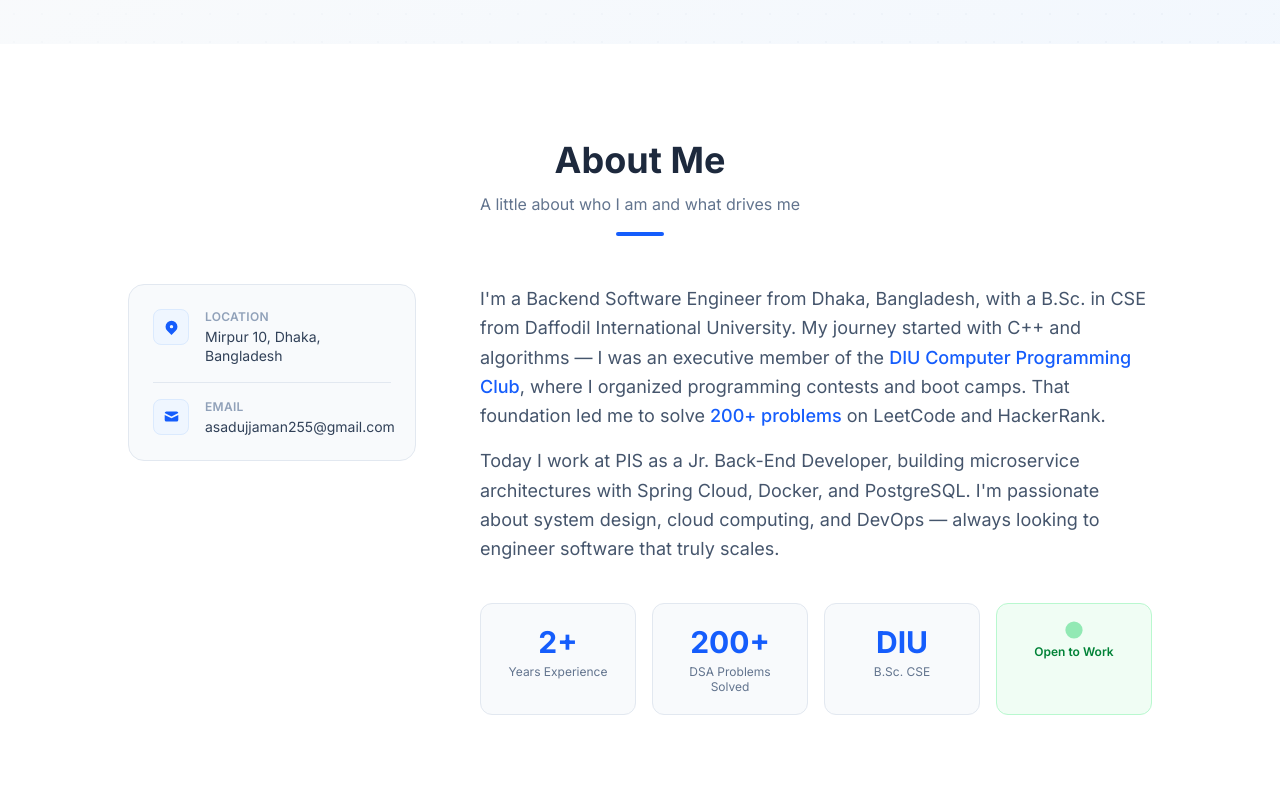
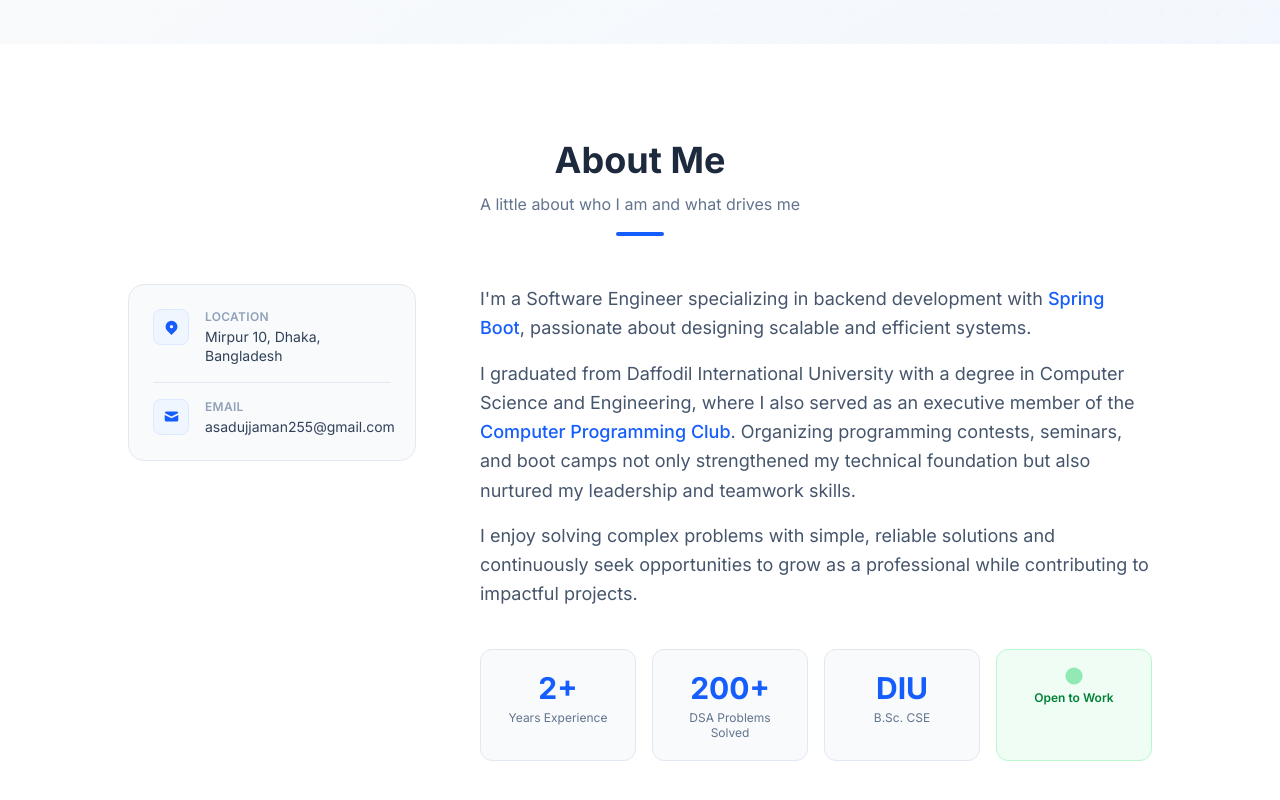
Before and after one commit to Asadujjaman47/asadujjaman47.github.io, a React (Vite) app: page / in a window 1280 px wide. Shown: the part 756-1556 px from the top of the page. Built offline with nearby package versions, Linux system fonts and the light colour scheme.

Commit message:
Update About bio with LinkedIn text — authentic three-paragraph layout

```diff
--- a/src/components/sections/About.jsx
+++ b/src/components/sections/About.jsx
@@ -50,20 +50,20 @@ export default function About() {
           <div className="flex-1">
             <FadeInSection delay={0.1}>
               <p className="text-slate-600 text-base sm:text-lg leading-relaxed mb-4">
-                I'm a Backend Software Engineer from Dhaka, Bangladesh, with a B.Sc. in CSE
-                from Daffodil International University. My journey started with C++ and algorithms
-                — I was an executive member of the{' '}
-                <span className="text-blue-600 font-medium">DIU Computer Programming Club</span>,
-                where I organized programming contests and boot camps. That foundation led me to
-                solve{' '}
-                <span className="text-blue-600 font-medium">200+ problems</span> on LeetCode
-                and HackerRank.
+                I'm a Software Engineer specializing in backend development with{' '}
+                <span className="text-blue-600 font-medium">Spring Boot</span>, passionate about
+                designing scalable and efficient systems.
+              </p>
+              <p className="text-slate-600 text-base sm:text-lg leading-relaxed mb-4">
+                I graduated from Daffodil International University with a degree in Computer Science
+                and Engineering, where I also served as an executive member of the{' '}
+                <span className="text-blue-600 font-medium">Computer Programming Club</span>.
+                Organizing programming contests, seminars, and boot camps not only strengthened my
+                technical foundation but also nurtured my leadership and teamwork skills.
               </p>
               <p className="text-slate-600 text-base sm:text-lg leading-relaxed mb-10">
-                Today I work at PIS as a Jr. Back-End Developer, building microservice
-                architectures with Spring Cloud, Docker, and PostgreSQL. I'm passionate about
-                system design, cloud computing, and DevOps — always looking to engineer software
-                that truly scales.
+                I enjoy solving complex problems with simple, reliable solutions and continuously
+                seek opportunities to grow as a professional while contributing to impactful projects.
               </p>
             </FadeInSection>
 
```
